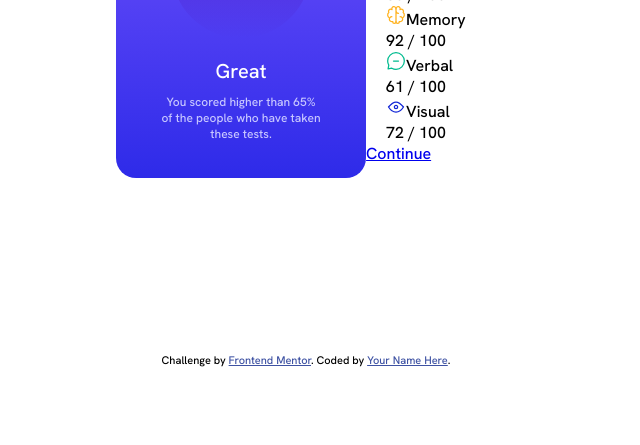
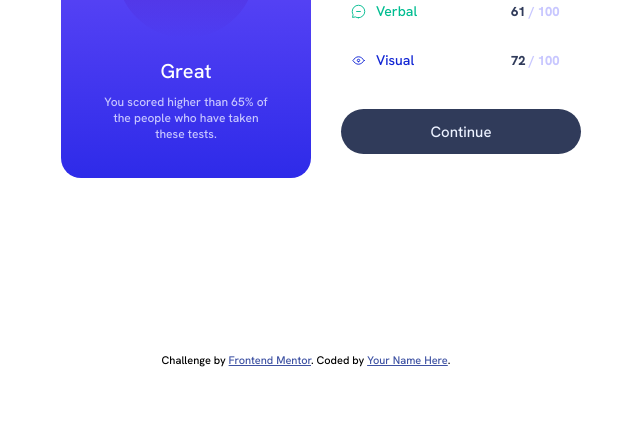
Before and after one commit to MertArdaDogan/results-summary-component, a plain HTML site: page index.html in a window 1280 px wide. Shown: the part 355-800 px from the top of the page, without its empty margins (334-974 px from the left). Drawn offline with Linux system fonts and the light colour scheme.

Commit message:
desktop finish

```diff
--- a/index.html
+++ b/index.html
@@ -23,21 +23,23 @@
         <div class="card-number-100">of 100</div>
       </div>
       <div class="card-text-header">Great</div>
-      <div class="card-text">You scored higher than 65% <br> of the people who have taken <br> these tests.</div>
+      <div class="card-text">You scored higher than 65% of <br> the people who have taken <br> these tests.</div>
     </div>
     <div class="card-right">
       <div class="card-right-header">Summary</div>
-      <div class="card-righy-body">
+      <div class="card-right-body">
         <div class="card-feature red"><img src="./assets/images/icon-reaction.svg" alt="">Reaction</div>
-        <div class="card-feature-number">80 / 100</div>
+        <div class="card-feature-number"><span>80</span> / 100</div>
         <div class="card-feature yellow"><img src="./assets/images/icon-memory.svg" alt="">Memory</div>
-        <div class="card-feature-number">92 / 100</div>
+        <div class="card-feature-number"><span>92</span> / 100</div>
         <div class="card-feature green"><img src="./assets/images/icon-verbal.svg" alt="">Verbal</div>
-        <div class="card-feature-number">61 / 100</div>
+        <div class="card-feature-number"><span>61</span> / 100</div>
         <div class="card-feature blue"><img src="./assets/images/icon-visual.svg" alt="">Visual</div>
-        <div class="card-feature-number">72 / 100</div>
+        <div class="card-feature-number"><span>72</span> / 100</div>
       </div>
-      <a href="#" class="card-button">Continue</a>
+        <a href="#" class="card-button">
+          <div class="button">Continue</div>
+        </a>
     </div>
   </div>
   <div class="attribution">
--- a/style.css
+++ b/style.css
@@ -80,11 +80,64 @@ body{
     color: var(--dark-gray-blue);
     font-weight: 800;
     font-size: 16px;
-    margin: 0px 30px 95px 30px;
+    margin: 0px 30px 40px 30px;
 }
-.card-righy-body{
+.card-right-body{
     margin-left: 20px;
+    position: relative;
+    bottom: 10px;
+    left: 30px;
 }
 .card-feature{
-
+    font-weight: 500;
+    font-size: 14px;
+    margin-bottom: 13px;
 }
+.red{
+    color: var(--light-red);
+}
+.yellow{
+    color: var(--orange-yellow);
+}
+.green{
+    color: var(--green-teal);
+}
+.blue{
+    color: var(--cobalt-blue);
+}
+img{
+    position: relative;
+    top: 3px;
+    right: 10px;
+    width: 15px;
+}
+.card-feature-number{
+    font-size: 13px;
+    font-weight: 800;
+    color: var(--light-lavender);
+    position: relative;
+    left: 150px;
+    bottom: 30px;
+}
+span{
+    color: var(--dark-gray-blue);
+    font-weight: 800;
+}
+.card-button{
+    display: block;
+    text-decoration: none;
+    height: 45px;
+    border-radius: 30px;
+    width: 240px;
+    background-color: var(--dark-gray-blue);
+    position: relative;
+    bottom: 0px;
+    left: 30px;
+}
+.button{
+    color: var(--pale-blue);
+    font-weight: 500;
+    font-size: 15px;
+    text-align: center;
+    padding-top: 13px;
+}
```
